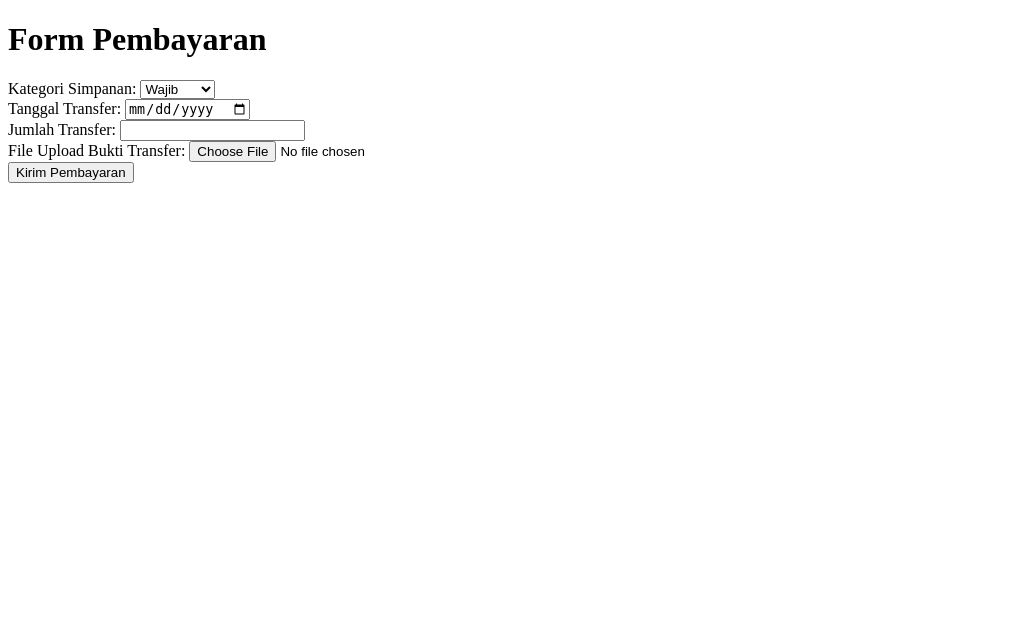
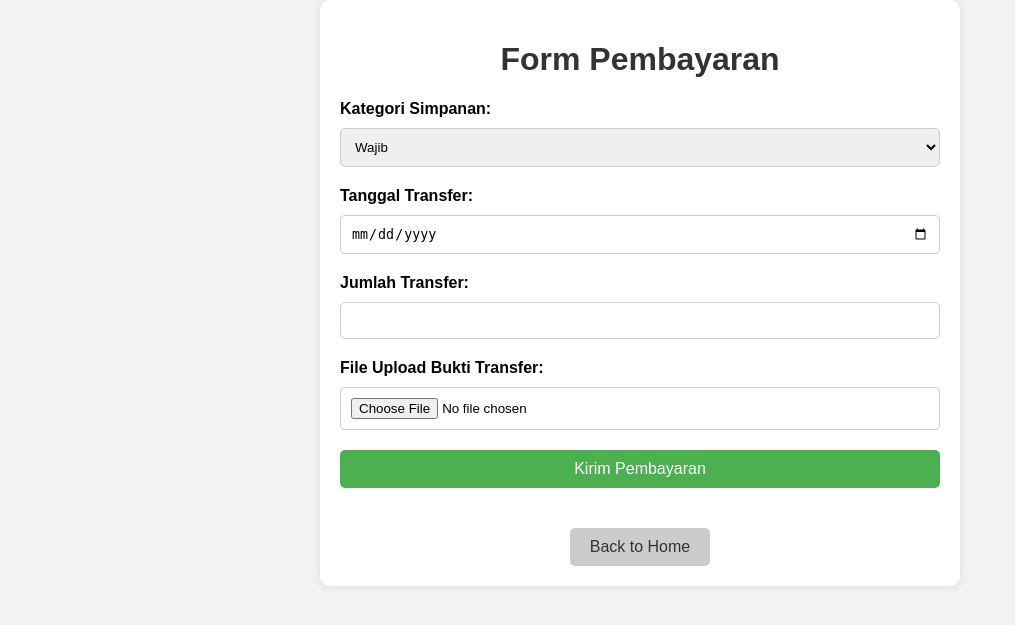
Before and after one commit to DanishZDN/WEBPROG-UTS-LEC, a PHP site: page /pembayaran.php in a window 1280 px wide. Shown: the top 625 px of the page, without its empty margins (0-1015 px from the left). Run offline with PHP 8.4, Linux system fonts and the light colour scheme.

Commit message:
Update pembayaran.php

```diff
--- a/pembayaran.php
+++ b/pembayaran.php
@@ -4,32 +4,96 @@
     <meta charset="UTF-8">
     <meta name="viewport" content="width=device-width, initial-scale=1.0">
     <title>Pembayaran - Nasabah</title>
+    <style>
+        /* Global Styles */
+        body {
+            font-family: Arial, sans-serif;
+            margin: 0;
+            padding: 0;
+            background-color: #f2f2f2;
+        }
+        .container {
+            max-width: 600px;
+            margin: 0 auto;
+            padding: 20px;
+            background-color: #fff;
+            box-shadow: 0 0 10px rgba(0, 0, 0, 0.1);
+            border-radius: 10px;
+        }
+        .header {
+            text-align: center;
+            margin-bottom: 20px;
+        }
+        h1 {
+            color: #333;
+        }
+        /* Form Styles */
+        form {
+            display: flex;
+            flex-direction: column;
+        }
+        label {
+            margin-bottom: 10px;
+            font-weight: bold;
+        }
+        select, input[type="date"], input[type="number"], input[type="file"], button[type="submit"] {
+            padding: 10px;
+            margin-bottom: 20px;
+            border-radius: 5px;
+            border: 1px solid #ccc;
+        }
+        button[type="submit"] {
+            background-color: #4CAF50;
+            border: none;
+            color: white;
+            padding: 10px 20px;
+            text-align: center;
+            text-decoration: none;
+            display: inline-block;
+            font-size: 16px;
+            cursor: pointer;
+            border-radius: 5px;
+            transition: background-color 0.3s ease;
+        }
+        button[type="submit"]:hover {
+            background-color: #45a049;
+        }
+        .back-button {
+            text-align: center;
+            margin-top: 20px;
+        }
+        .back-button a {
+            display: inline-block;
+            padding: 10px 20px;
+            background-color: #ccc;
+            color: #333;
+            text-decoration: none;
+            border-radius: 5px;
+        }
+    </style>
 </head>
 <body>
-    <h1>Form Pembayaran</h1>
-    <form action="proses_pembayaran.php" method="post" enctype="multipart/form-data">
-        <div>
+    <div class="container">
+        <header class="header">
+            <h1>Form Pembayaran</h1>
+        </header>
+        <form action="proses_pembayaran.php" method="post" enctype="multipart/form-data">
             <label for="kategori_simpanan">Kategori Simpanan:</label>
             <select name="kategori_simpanan" id="kategori_simpanan">
                 <option value="Wajib">Wajib</option>
                 <option value="Sukarela">Sukarela</option>
             </select>
-        </div>
-        <div>
             <label for="tanggal_transfer">Tanggal Transfer:</label>
             <input type="date" name="tanggal_transfer" id="tanggal_transfer" required>
-        </div>
-        <div>
             <label for="jumlah_transfer">Jumlah Transfer:</label>
             <input type="number" name="jumlah_transfer" id="jumlah_transfer" required>
-        </div>
-        <div>
             <label for="file_bukti_transfer">File Upload Bukti Transfer:</label>
             <input type="file" name="file_bukti_transfer" id="file_bukti_transfer" required>
+            <button type="submit">Kirim Pembayaran</button>
+        </form>
+        <div class="back-button">
+            <a href="home.php">Back to Home</a>
         </div>
-        <div>
-            <button type="submit">Kirim Pembayaran</button>
-        </div>
-    </form>
+    </div>
 </body>
 </html>
```
